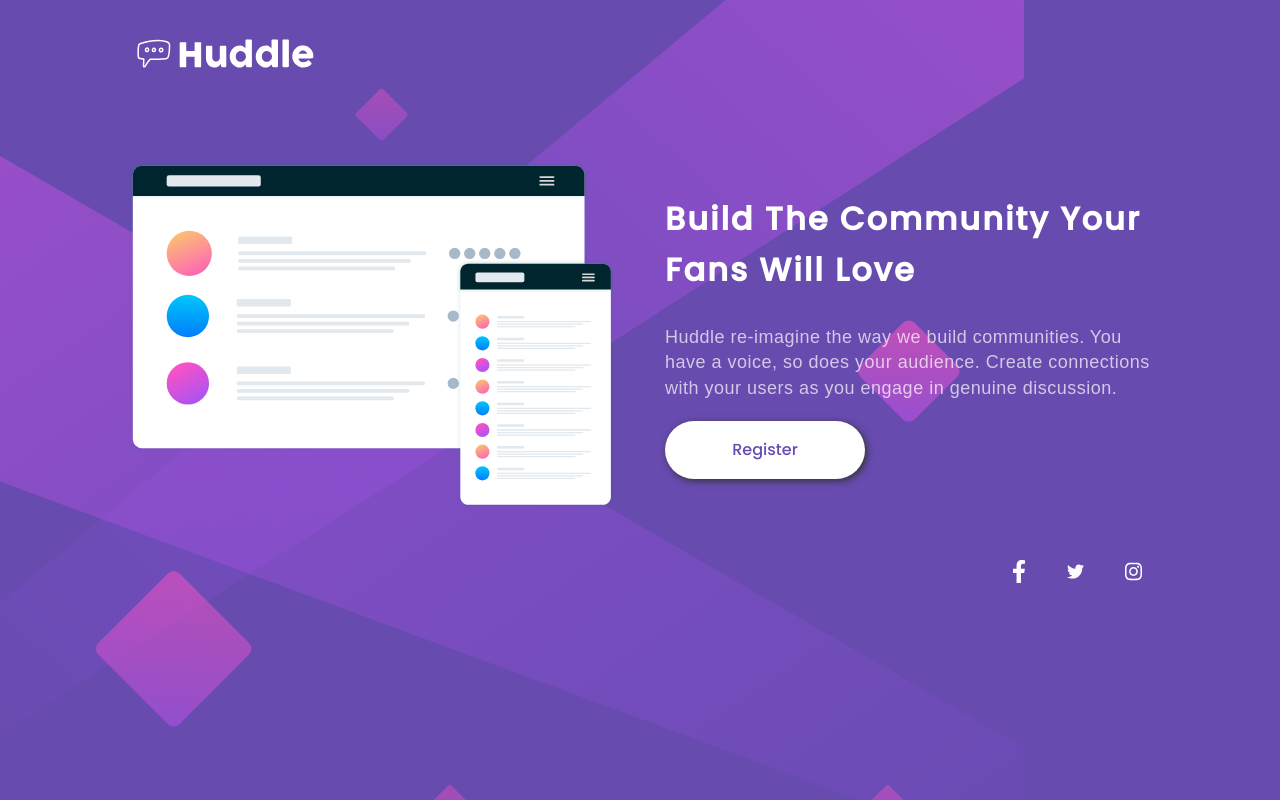
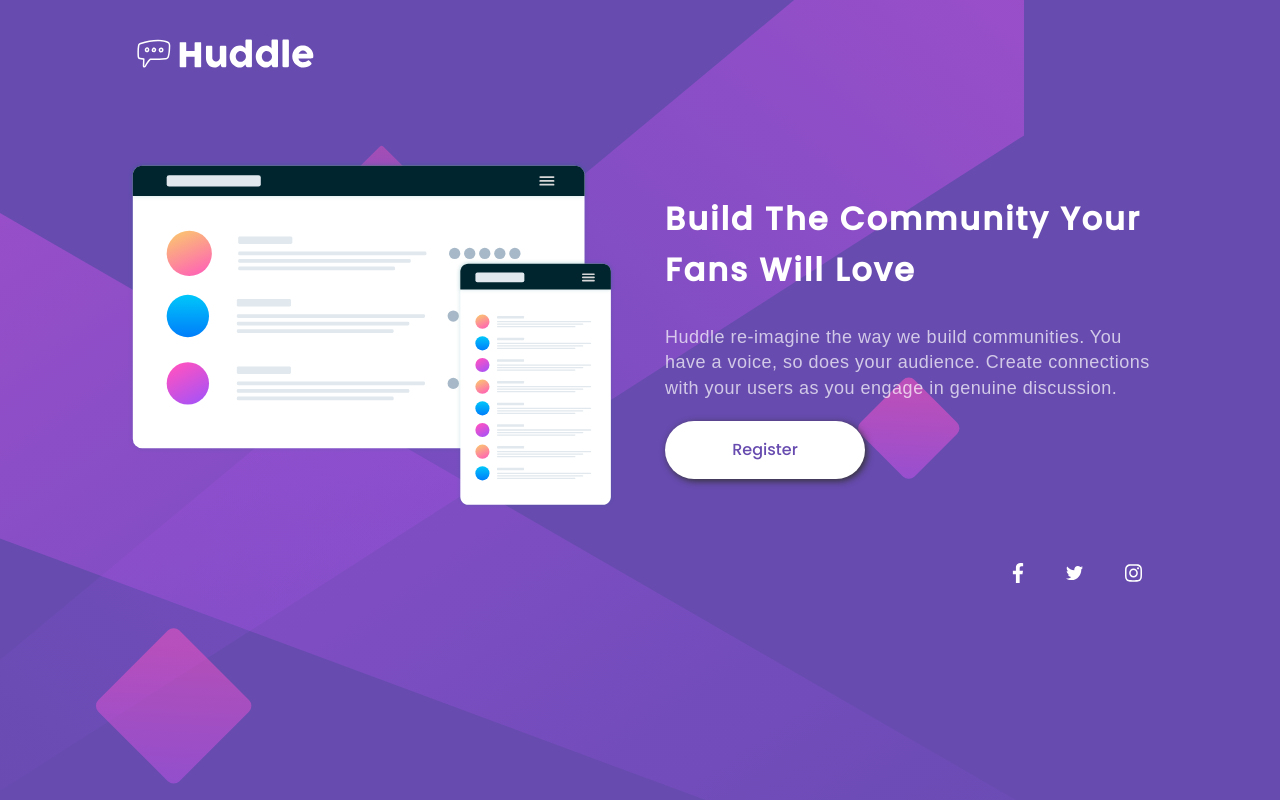
Before and after one commit to karimayman102/huddle-landing-page, a plain HTML site: page index.html in a window 1280 px wide. Drawn offline with Linux system fonts and the light colour scheme.

Commit message:
third commit

```diff
--- a/css/main.css
+++ b/css/main.css
@@ -14,6 +14,7 @@ body{
     background-repeat:no-repeat;
     background-position: 0% 30%;
     font-family:poppins,arial;
+    height:100vh;
 }
 /*start global*/
 .container{
@@ -103,9 +104,10 @@ footer{
     justify-content:space-between;
     width:150px;
 }
-.social img:first-child{
-    width:34px;
-    padding:7px 10px;
+.social img:first-of-type{
+    width:32px;
+    padding:10px 10px;
+    cursor:pointer;
 }
 .social img{
     width:37px;
```
